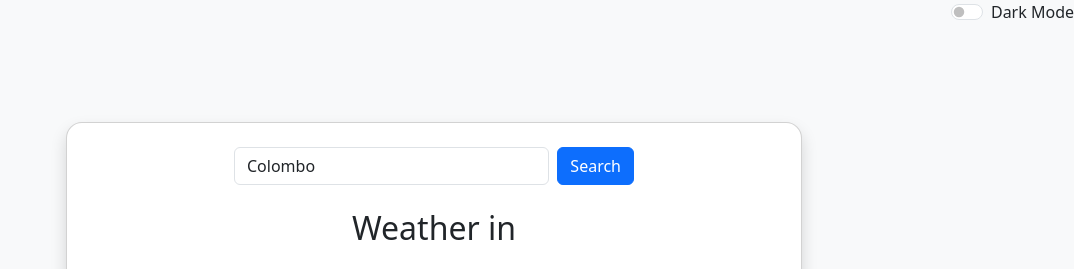
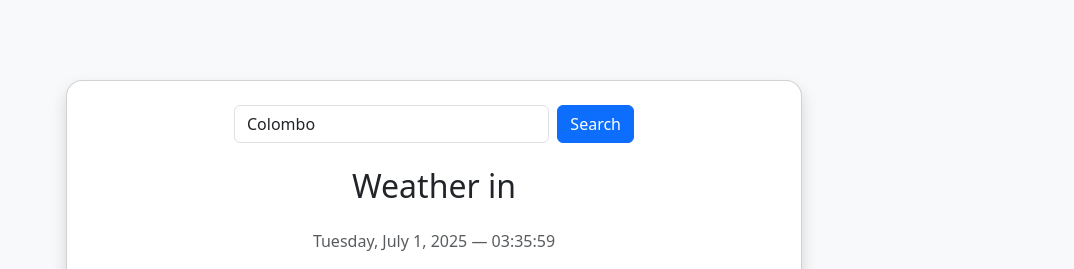
Before and after one commit to muaadh99/weather_app, a Django app: page / in a window 1280 px wide. Shown: the top 269 px of the page, without its empty margins (206-1280 px from the left). Run offline with Django 5.2, Linux system fonts and the light colour scheme; data that the repository does not hold is empty.

Commit message:
A minor UI Change

```diff
--- a/weather/templates/weather/index.html
+++ b/weather/templates/weather/index.html
@@ -21,12 +21,6 @@
 </head>
 
 <body class="bg-light">
-  <div class="d-flex justify-content-end mb-3">
-  <div class="form-check form-switch">
-    <input class="form-check-input" type="checkbox" id="darkModeSwitch">
-    <label class="form-check-label" for="darkModeSwitch">Dark Mode</label>
-  </div>
-</div>
 
   <div class="container py-5">
     <div class="row justify-content-center">
```
